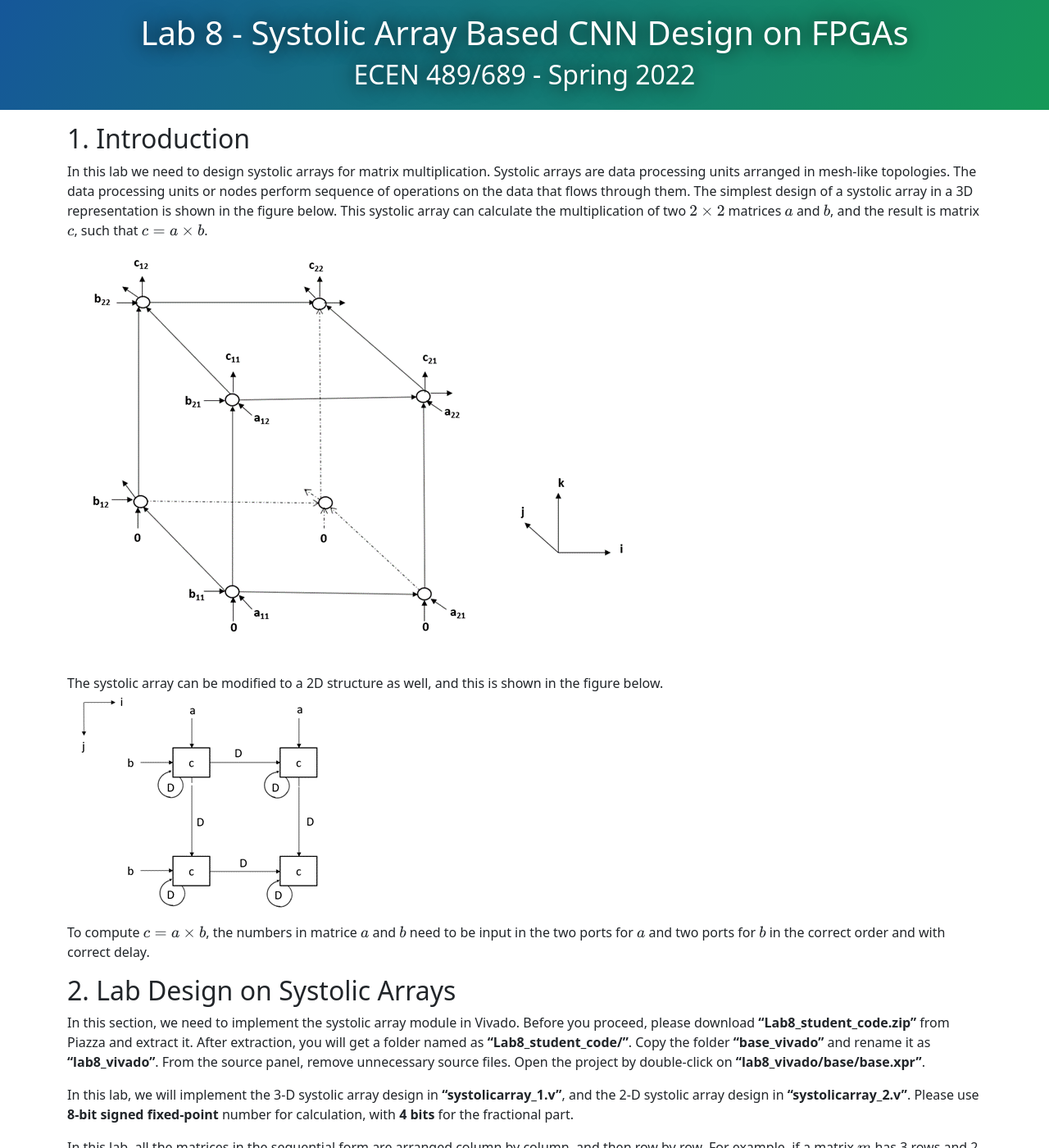
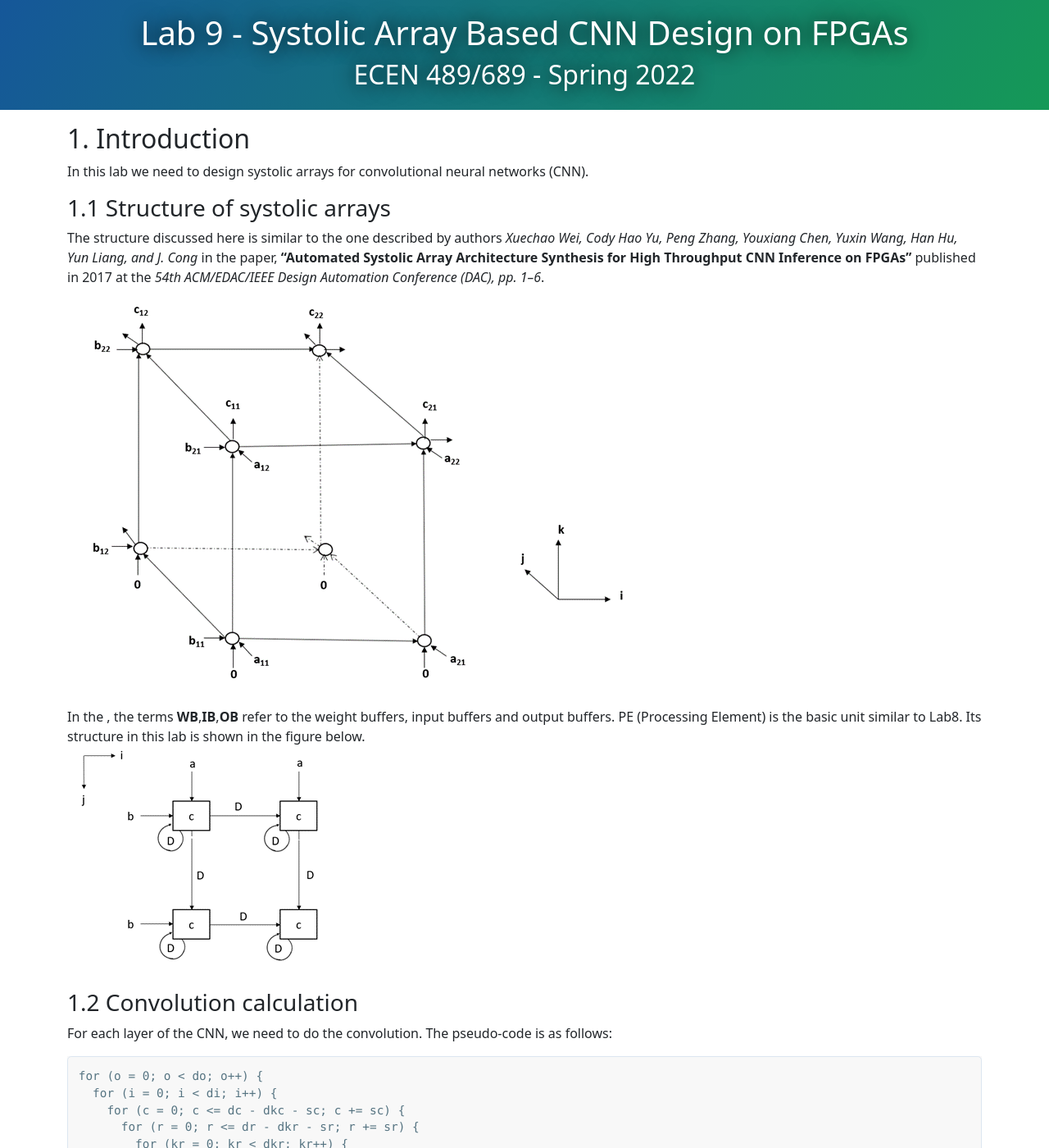
Before and after one commit to hailiangh/hailiangh.github.io, a Jekyll site: the page built from TA/ECEN689_Spring2022/lab9_manual.md, in a window 1280 px wide and 1400 px high. Shown: the whole window at 82% size. Built offline with Jekyll 4.4.1, drawn with Linux system fonts in a browser that asks for light colours; some of the changed text lies outside the part shown.

Commit message:
Update lab9_manual.md

````diff
--- a/TA/ECEN689_Spring2022/lab9_manual.md
+++ b/TA/ECEN689_Spring2022/lab9_manual.md
@@ -1,16 +1,39 @@
 ---
 layout: post
-title: Lab 8 - Systolic Array Based CNN Design on FPGAs
+title: Lab 9 - Systolic Array Based CNN Design on FPGAs
 description: ECEN 489/689 - Spring 2022
 use_math: true
 use_code: true
 ---
 ## 1. Introduction
-In this lab we need to design systolic arrays for matrix multiplication. Systolic arrays are data processing units arranged in mesh-like topologies. The data processing units or nodes perform sequence of operations on the data that flows through them. The simplest design of a systolic array in a 3D representation is shown in the figure below. This systolic array can calculate the multiplication of two $$2 \times 2$$ matrices $$a$$ and $$b$$, and the result is matrix $$c$$, such that $$c=a \times b$$.
+In this lab we need to design systolic arrays for convolutional neural networks (CNN).
+
+### 1.1 Structure of systolic arrays
+The structure discussed here is similar to the one described by authors *Xuechao Wei, Cody Hao Yu, Peng Zhang, Youxiang Chen, Yuxin Wang, Han Hu, Yun Liang, and J. Cong* in the paper, **“Automated Systolic Array Architecture Synthesis for High Throughput CNN Inference on FPGAs”** published in 2017 at the  *54th ACM/EDAC/IEEE Design Automation Conference (DAC), pp. 1–6*.
 ![fig1](./pics/lab8_manual_SystolicArray_3D.png)
+In the , the terms **WB**,**IB**,**OB** refer to the weight buffers, input buffers and output buffers. PE (Processing Element) is the basic unit similar to Lab8. Its structure in this lab is shown in the figure below.
+![fig2](./pics/lab8_manual_SystolicArray_2D.png)
+
+### 1.2 Convolution calculation
+For each layer of the CNN, we need to do the convolution. The pseudo-code is as follows:
+```
+for (o = 0; o < do; o++) {
+  for (i = 0; i < di; i++) {
+    for (c = 0; c <= dc - dkc - sc; c += sc) {
+      for (r = 0; r <= dr - dkr - sr; r += sr) {
+        for (kr = 0; kr < dkr; kr++) {
+          for (kc = 0; kc < dkc; kc++) {
+            OUT[o][r/sr][c/sc] += W[o][i][kr][kc] * IN[i][r+kr][c+kc]
+          }
+        }
+      }
+    }
+  }
+}
+```
 
 The systolic array can be modified to a 2D structure as well, and this is shown in the figure below.
-![fig1](./pics/lab8_manual_SystolicArray_2D.png)
+
 To compute $$c=a \times b$$, the numbers in matrice $$a$$ and $$b$$ need to be input in the two ports for $$a$$ and two ports for $$b$$ in the correct order and with correct delay.
 
 ## 2. Lab Design on Systolic Arrays
````
